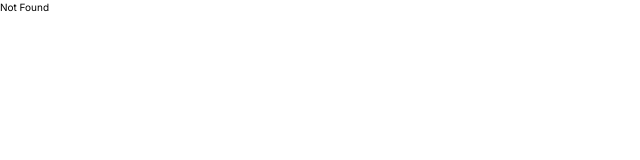
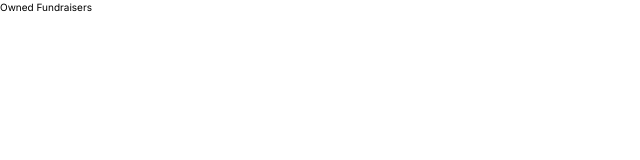
Before and after one commit to RobertTheDev/GoFunder, a Next.js app: page /owned-fundraisers in a window 1280 px wide. Shown: the top 160 px of the page, without its empty margins (0-640 px from the left). Built offline with nearby package versions, Linux system fonts and the light colour scheme.

Commit message:
feat: created owned fundraisers page

```diff
--- /dev/null
+++ b/src/app/owned-fundraisers/page.tsx
@@ -0,0 +1,7 @@
+export default function OwnedFundraisersPage() {
+    return (
+        <div>
+            <p>Owned Fundraisers</p>
+        </div>
+    );
+}
```
